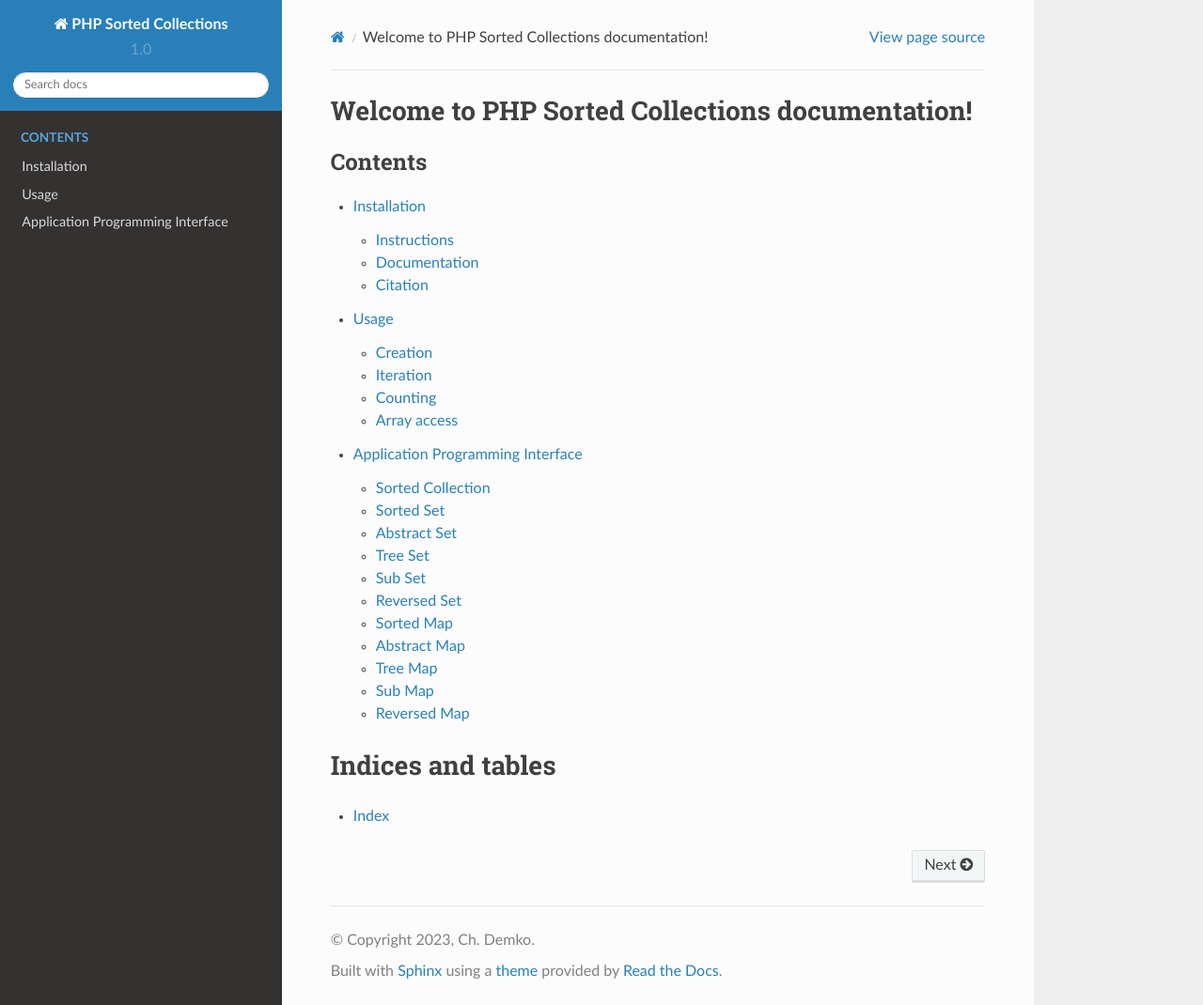
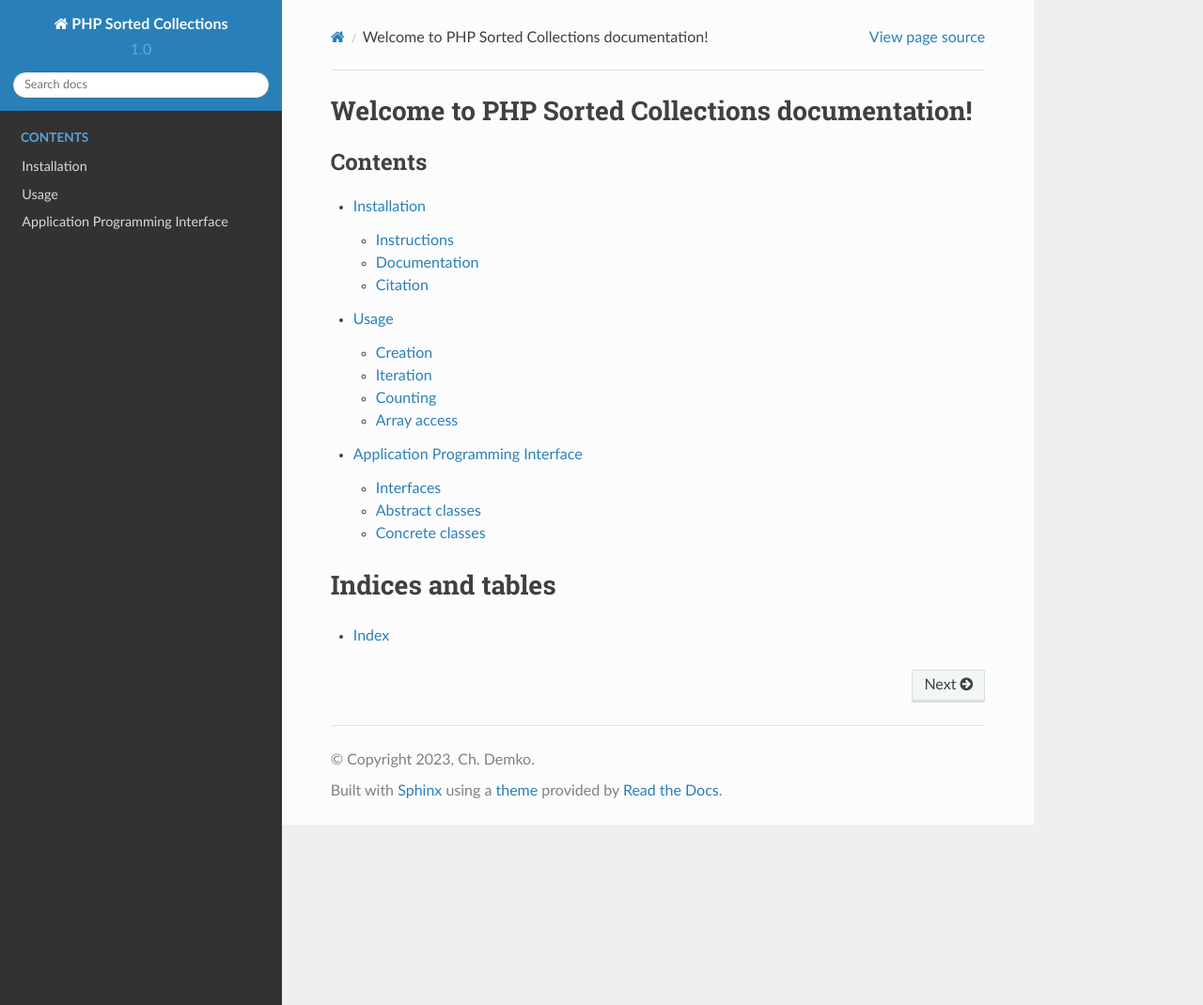
Before and after one commit to chdemko/php-sorted-collections, a Sphinx documentation site: the page built from docs/index.rst, in a window 1280 px wide and 1070 px high. Shown: the whole window at 94% size. Built offline with Sphinx 7.4.7 and the Read the Docs theme 2.0.0, drawn with Linux system fonts in a browser that asks for light colours.

Commit message:
Reorganize documentation

```diff
--- a/docs/api/application.rst
+++ b/docs/api/application.rst
@@ -1,65 +1,74 @@
+Interfaces
+==========
+
 Sorted Collection
-=================
+------------------
 
 .. doxygeninterface:: chdemko::SortedCollection::SortedCollection
    :no-link:
 
 Sorted Set
-==========
+----------
 
 .. doxygeninterface:: chdemko::SortedCollection::SortedSet
    :no-link:
 
+Sorted Map
+----------
+
+.. doxygeninterface:: chdemko::SortedCollection::SortedMap
+   :no-link:
+
+Abstract classes
+================
+
 Abstract Set
-============
+------------
 
 .. doxygenclass:: chdemko::SortedCollection::AbstractSet
    :no-link:
 
+Abstract Map
+------------
+
+.. doxygenclass:: chdemko::SortedCollection::AbstractMap
+   :no-link:
+
+Concrete classes
+================
+
 Tree Set
-========
+--------
 
 .. doxygenclass:: chdemko::SortedCollection::TreeSet
    :no-link:
 
 Sub Set
-=======
+-------
 
 .. doxygenclass:: chdemko::SortedCollection::SubSet
    :no-link:
 
 Reversed Set
-============
+------------
 
 .. doxygenclass:: chdemko::SortedCollection::ReversedSet
    :no-link:
 
-Sorted Map
-==========
-
-.. doxygeninterface:: chdemko::SortedCollection::SortedMap
-   :no-link:
-
-Abstract Map
-============
-
-.. doxygenclass:: chdemko::SortedCollection::AbstractMap
-   :no-link:
-
 Tree Map
-========
+--------
 
 .. doxygenclass:: chdemko::SortedCollection::TreeMap
    :no-link:
 
 Sub Map
-=======
+-------
 
 .. doxygenclass:: chdemko::SortedCollection::SubMap
    :no-link:
 
 Reversed Map
-============
+------------
 
 .. doxygenclass:: chdemko::SortedCollection::ReversedMap
    :no-link:
```
Also changed, not shown: 1 other file.
